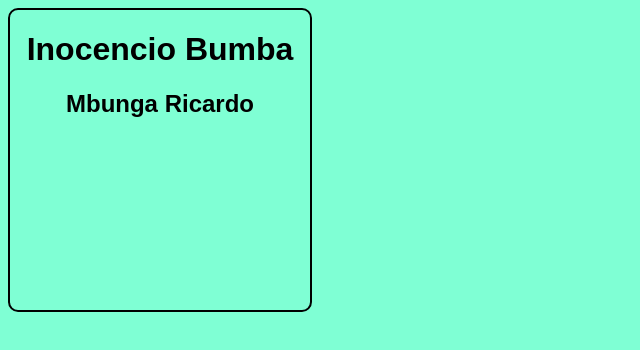
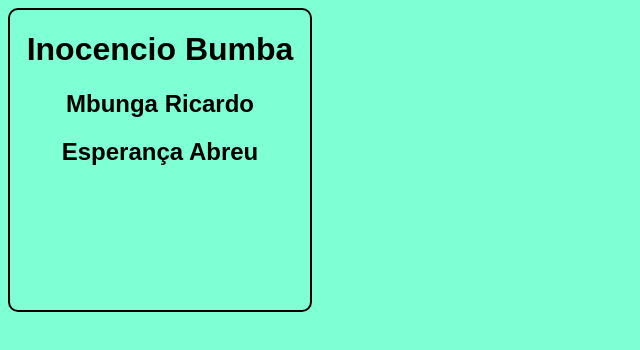
Before and after one commit to inocenciobumba2021/aula_git, a plain HTML site: page index.html in a window 1280 px wide. Shown: the whole page, without its empty margins (0-640 px from the left). Drawn offline with Linux system fonts and the light colour scheme.

Commit message:
Adicionei o nome esperança

```diff
--- a/index.html
+++ b/index.html
@@ -22,6 +22,8 @@
         <div class="log"></div>
     <h1>Inocencio Bumba</h1>
     <h2>Mbunga Ricardo</h2>
+    <h2>Esperança Abreu</h2>
+    </div>
 
 </body>
 </html>
```
